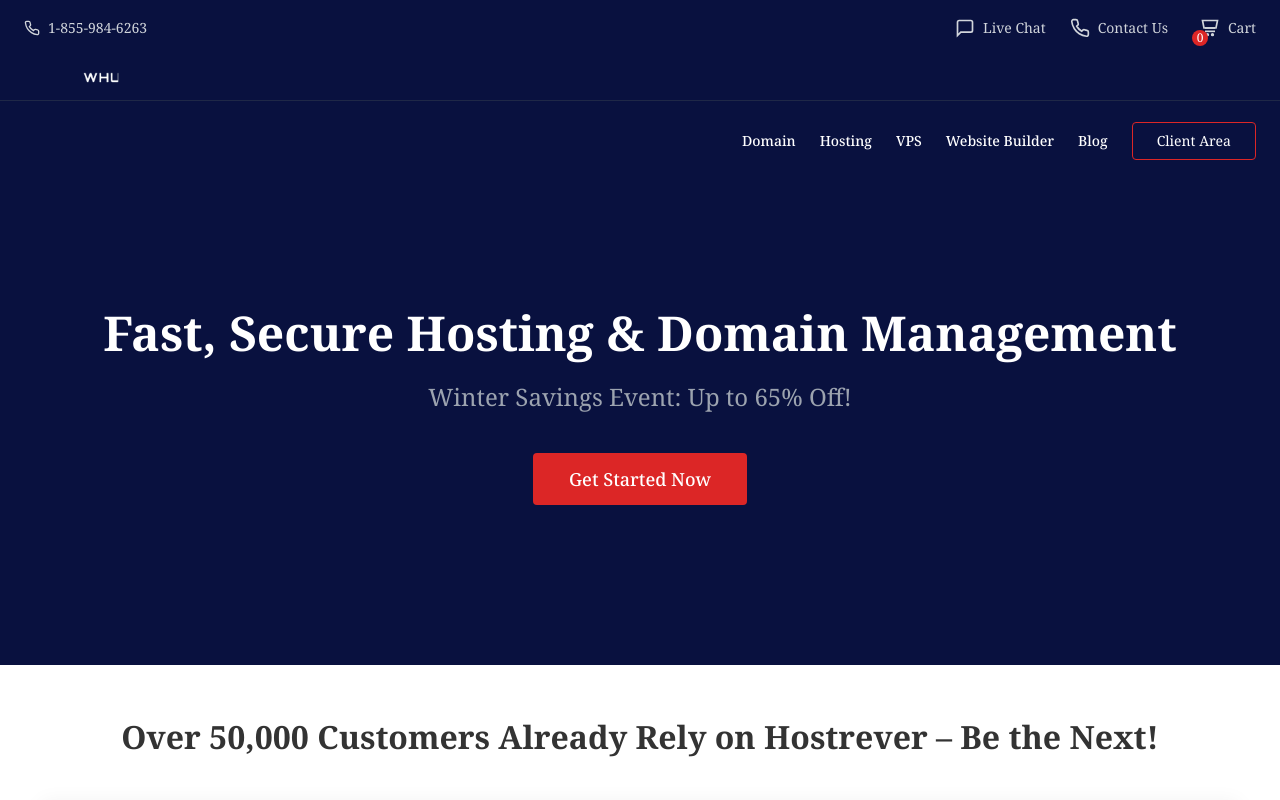
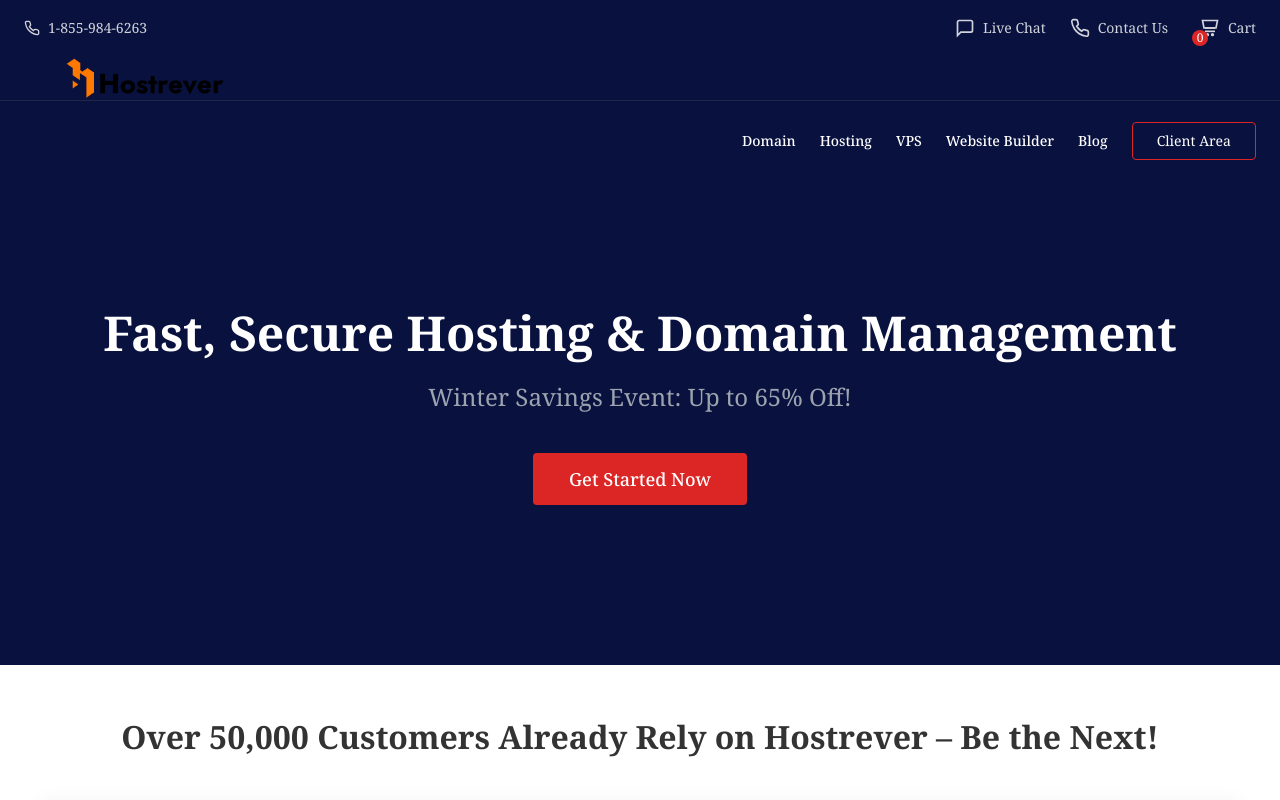
Before and after one commit to AYOUB134/vikrant, a React (Create React App) app: page / in a window 1280 px wide. Shown: the top 800 px of the page. Built offline with nearby package versions, Linux system fonts and the light colour scheme.

Commit message:
logo changed

```diff
--- a/src/components/Navbar.js
+++ b/src/components/Navbar.js
@@ -1,5 +1,5 @@
 import { useState } from "react";
-import logo from './imgs/newupdatedlogo.png'
+import logo from './imgs/chnagedlogo.png'
 const Navbar = () => {
   const [isMobileMenuOpen, setIsMobileMenuOpen] = useState(false);
 
@@ -82,7 +82,7 @@ const Navbar = () => {
             </div>
           </div>
         </div>
-        <img src={logo} alt="Logo" className="h-11 mt-0 ml-20" />
+        <img src={logo} alt="Logo" className="h-11 mt-0 ml-16" />
 
       </div>
       {/* Main navigation */}
```
Also changed, not shown: src/components/imgs/chnagedlogo.png (added).
